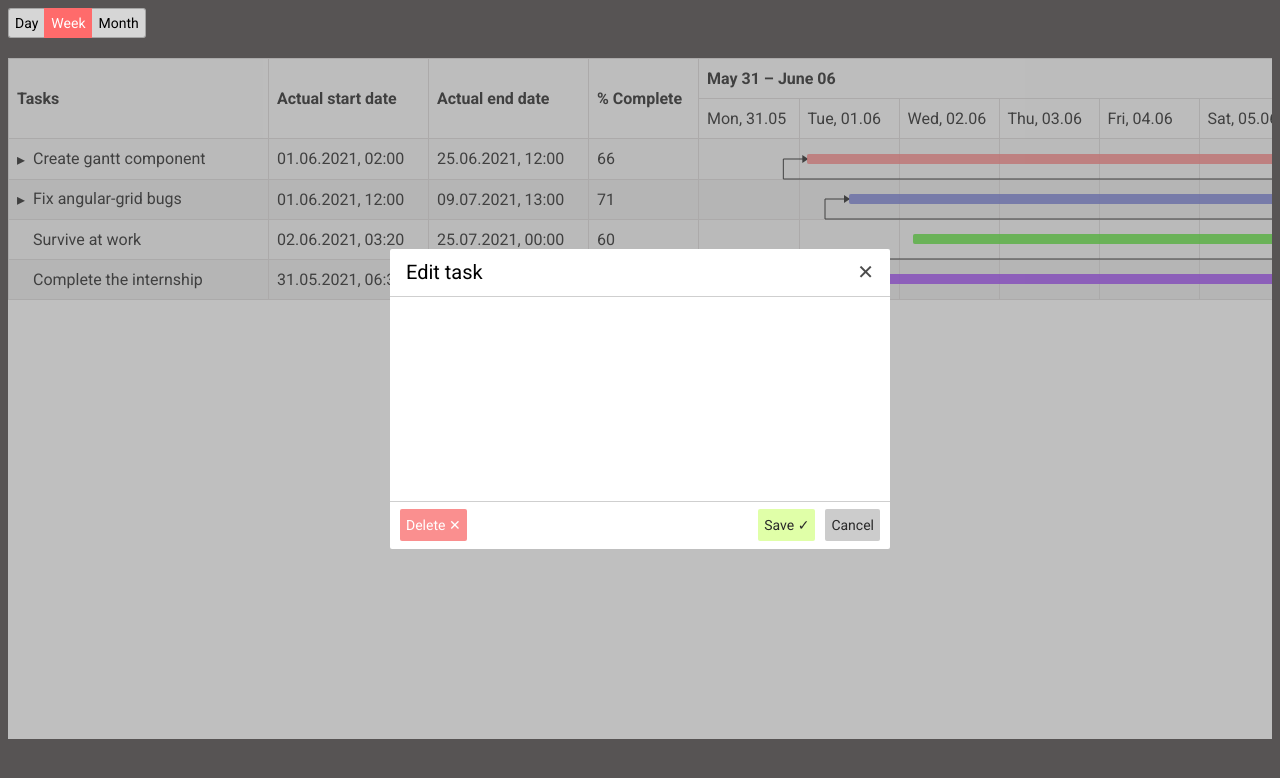
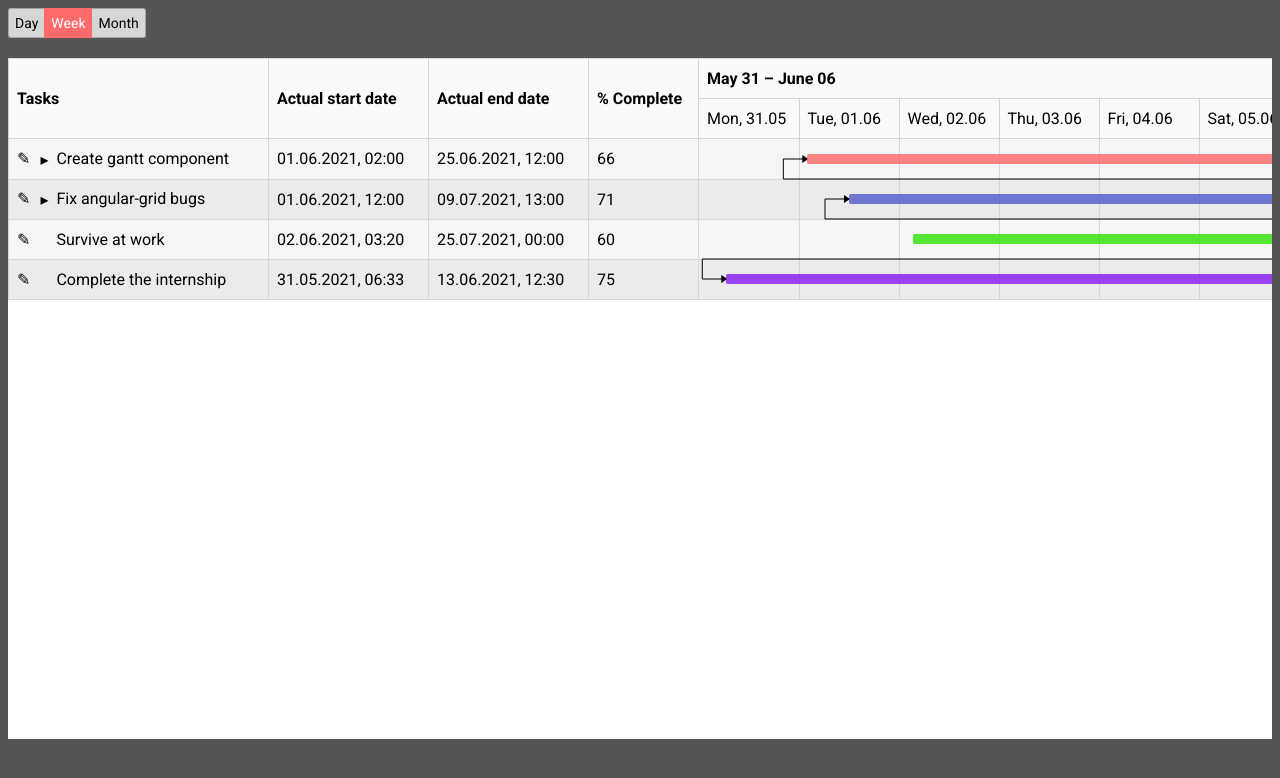
Before and after one commit to Overfirst/angular-gantt, an Angular app: page / in a window 1280 px wide. Shown: the top 778 px of the page. Built offline with nearby package versions, Linux system fonts and the light colour scheme.

Commit message:
Кнопки редактирования возле названий тасков, открывающие модалку

```diff
--- a/src/app/shared/components/gantt/gantt-tasks/gantt-tasks.component.html
+++ b/src/app/shared/components/gantt/gantt-tasks/gantt-tasks.component.html
@@ -37,12 +37,15 @@
                 [class.active-row]="activeRow === taskRow"
               >
                 <td nowrap>
+                  <div class="name-container">
+                    <span (click)="editTaskClick($event, taskRow)" class="edit-icon">✎</span>
                     <div [ngStyle]="{ 'margin-left': 12 * level + 'px' }">
                       <span
                         class="open-close-icon"
                         (click)="rowOpenCloseClicked($event, taskRow)"
                       >{{ getRowOpenSymbol(taskRow) }}</span>
                       <span>{{ taskRow.task.name }}</span>
+                    </div>
                   </div>
                 </td>
                 <td class="date-td" (click)="dateClick(taskRow.task.startDate)" nowrap>{{ taskRow.task.startDate | date:'dd.MM.YYYY, HH:mm' }}</td>
--- a/src/app/shared/components/gantt/gantt-tasks/gantt-tasks.component.scss
+++ b/src/app/shared/components/gantt/gantt-tasks/gantt-tasks.component.scss
@@ -28,6 +28,12 @@
   cursor: pointer;
 }
 
+.edit-icon {
+  margin-right: 10px;
+  cursor: pointer;
+  user-select: none;
+}
+
 .open-close-icon {
   display: inline-block;
   width: 16px;
@@ -35,3 +41,8 @@
   cursor: pointer;
   user-select: none;
 }
+
+.name-container {
+  display: flex;
+  align-items: center;
+}
--- a/src/app/shared/components/gantt/gantt-tasks/gantt-tasks.component.ts
+++ b/src/app/shared/components/gantt/gantt-tasks/gantt-tasks.component.ts
@@ -33,6 +33,7 @@ export class GanttTasksComponent implements AfterViewInit {
   @Output() public rowChanged = new EventEmitter<GanttTaskRow | null>();
   @Output() public dateClicked = new EventEmitter<Date>();
   @Output() public openCloseClicked = new EventEmitter<GanttTaskRow | null>();
+  @Output() public editTaskClicked = new EventEmitter<GanttTask>();
 
   private updateScrollPosition(): void {
     if (this.table) {
@@ -59,6 +60,11 @@ export class GanttTasksComponent implements AfterViewInit {
     return !!row.childs && row.childs.length > 0;
   }
 
+  public editTaskClick(event: MouseEvent, taskRow: GanttTaskRow): void {
+    event.stopImmediatePropagation();
+    this.editTaskClicked.emit(taskRow.task);
+  }
+
   public rowOpenCloseClicked(event: MouseEvent, row: GanttTaskRow): void {
     event.stopImmediatePropagation();
 
--- a/src/app/shared/components/gantt/gantt.component.html
+++ b/src/app/shared/components/gantt/gantt.component.html
@@ -11,6 +11,7 @@
       (rowChanged)="changeRow($event)"
       (dateClicked)="tasksDateClick($event)"
       (openCloseClicked)="openCloseClicked($event)"
+      (editTaskClicked)="editTaskClicked($event)"
     ></gantt-tasks>
   </div>
 
--- a/src/app/shared/components/gantt/gantt.component.ts
+++ b/src/app/shared/components/gantt/gantt.component.ts
@@ -30,7 +30,7 @@ export class GanttComponent implements AfterViewInit {
   @Input() public dependencies: GanttTaskDependency[] = [];
   @Input() public contentHeight = 500;
 
-  public modalOpened = true;
+  public modalOpened = false;
 
   public tasksRows: GanttTaskRow[] = [];
   public visibleRows: GanttTaskRow[] = [];
@@ -85,6 +85,10 @@ export class GanttComponent implements AfterViewInit {
     this.visibleRows = this.service.getVisibleRows(this.tasksRows);
   }
 
+  public editTaskClicked(task: GanttTask): void {
+    this.modalOpened = true;
+  }
+
   public modalClicked(event: MouseEvent): void {
     event.stopPropagation();
   }
```
Lines whose indentation alone changed are shown as unchanged.
